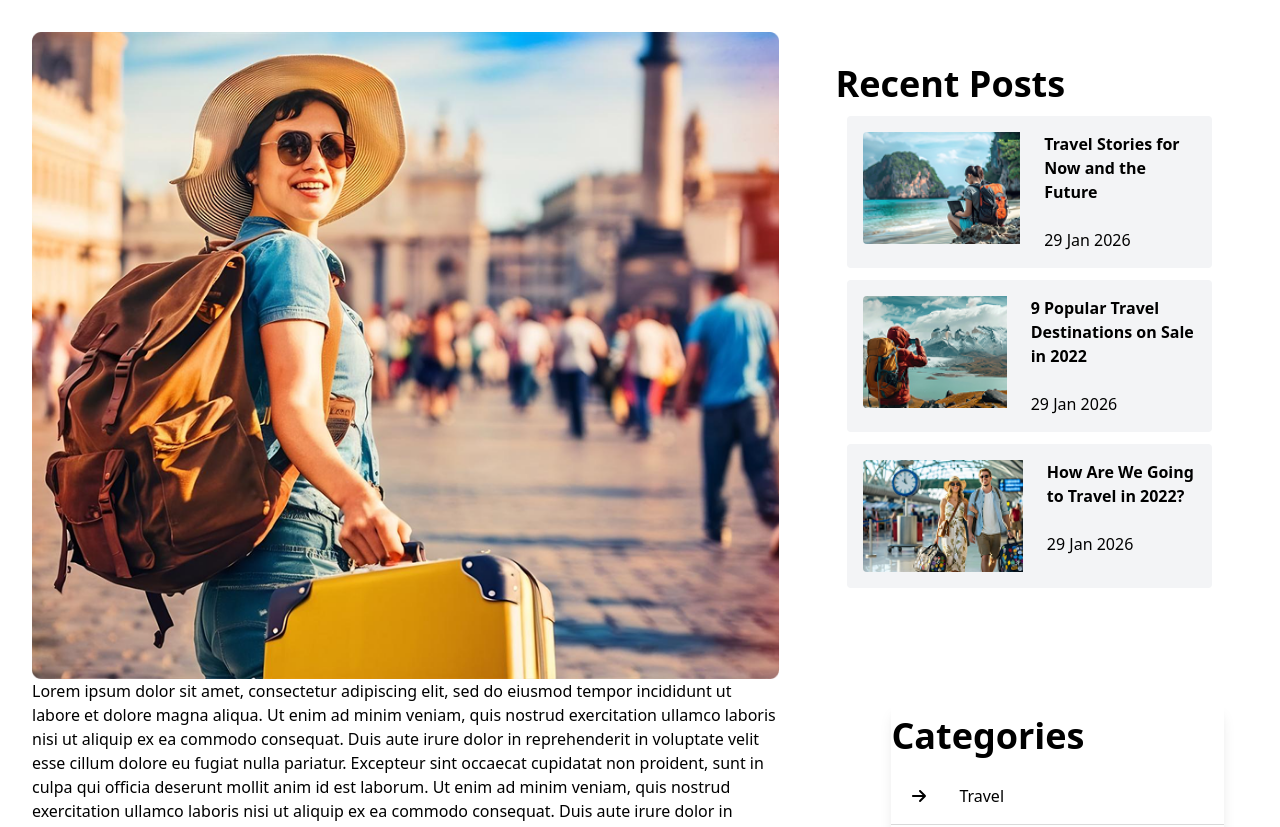
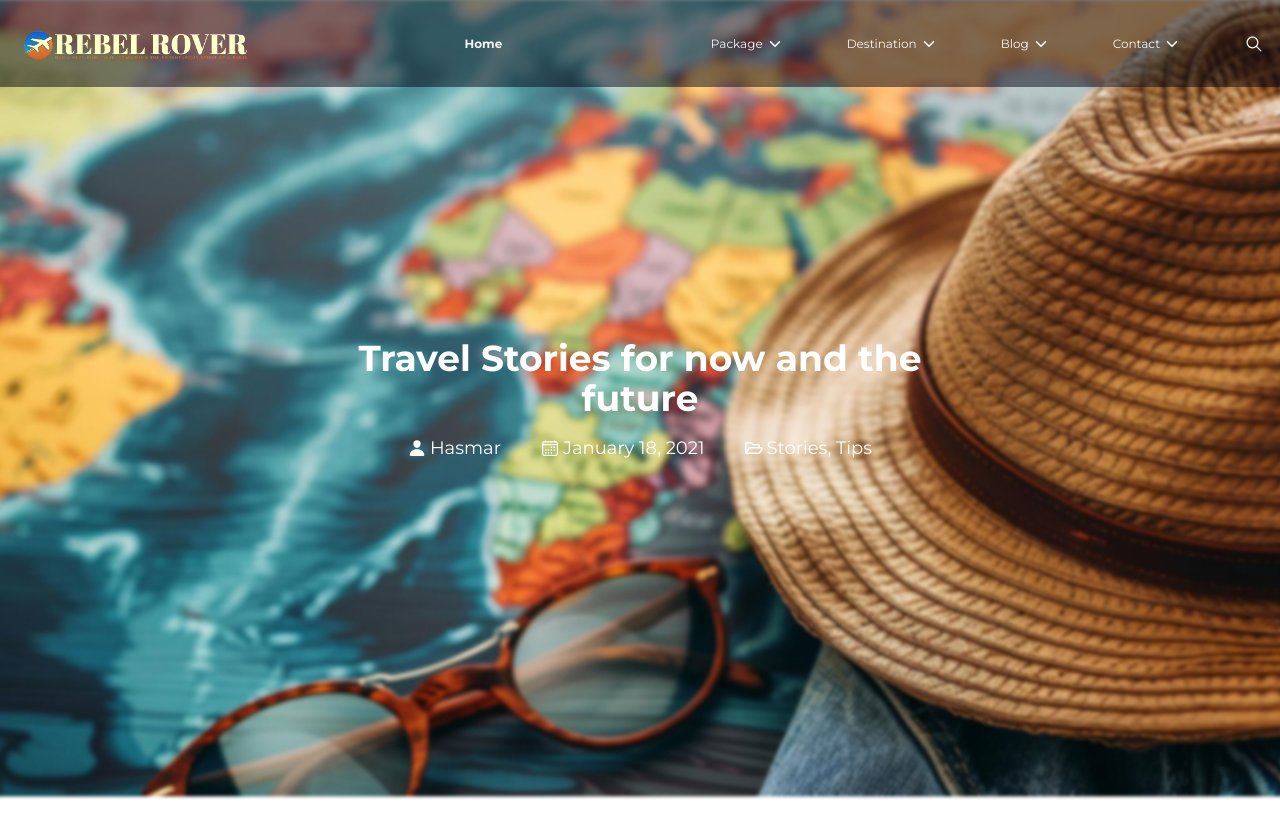
Before and after one commit to Olanakelbesa/GDG_Capstone_project_t10, a React (Vite) app: page / in a window 1280 px wide. Shown: the top 827 px of the page. Built offline with nearby package versions, Linux system fonts and the light colour scheme; a web font is replaced by a local one.

Commit message:
feat: adjusted file structure and added the header and footer to single blog page

```diff
--- a/package.json
+++ b/package.json
@@ -14,6 +14,7 @@
     "react": "^19.0.0",
     "react-dom": "^19.0.0",
     "react-icons": "^5.5.0",
+    "react-router-dom": "^7.5.0",
     "tailwindcss": "^4.1.3"
   },
   "devDependencies": {
--- a/src/App.jsx
+++ b/src/App.jsx
@@ -1,10 +1,8 @@
-import Front from "./components/Front";
-import Singleblog from "./components/Singleblog";
+import Singleblog from "./pages/Singleblog";
 function App() {
   return (
     <div>
       <Singleblog/>
-      <Front />
     </div>
   );
 }
--- a/src/components/Singleblog.jsx
+++ b/src/pages/Singleblog.jsx
@@ -1,10 +1,18 @@
-import Form_gdg from "../components/Singleblog_components/Form_gdg";
-import Recent_posts from "../components/Singleblog_components/Recent_posts";
-import Category_box from "../components/Singleblog_components/Category_box";
-import Black_box from "../components/Singleblog_components/Black_box";
+import Form_gdg from "../components/common/Form_gdg";
+import Category_box from "../components/common/Category_box";
+import Black_box from "../components/common/Black_box";
+import Recent_posts from "../components/common/Recent_posts";
+import Front from "../components/Front"
+import NavBar from "../components/NavBar";
 import { FaFacebook } from "react-icons/fa6";
 import { AiFillTwitterCircle } from "react-icons/ai";
 import { FaLinkedin } from "react-icons/fa";
+import { IoPerson } from "react-icons/io5";
+import { IoCalendarOutline } from "react-icons/io5";
+import { FaRegFolderOpen } from "react-icons/fa";
+
+
+
 
 function Singleblog() {
     const currentDate = new Date().toLocaleDateString("en-GB", {
@@ -32,6 +40,37 @@ function Singleblog() {
       ];
   return (
     <>
+      <div style={{
+                    backgroundImage: "url('/src/assets/unsplash_NXET8dOlKHU.png')",
+                    backgroundSize: "cover",
+                    backgroundRepeat: "no-repeat",
+                    backgroundPosition: "center",
+                    height: "100vh",
+                    position: "relative",
+                  }}
+                  className="relative font-['montserrat'] mb-20">
+      <div className="absolute top-0 left-0 w-full">
+        <NavBar />
+      </div>
+      <div className="absolute top-1/2 left-1/2 transform -translate-x-1/2 -translate-y-1/2 text-center text-white ">
+        <h1 className="text-4xl font-bold" >Travel Stories for now and the future</h1>
+        <div className="flex flex-row justify-center items-center gap-10 mt-4 text-lg">
+          <span className="flex items-center gap-1">
+            <IoPerson />
+            Hasmar
+          </span>
+          <span className="flex items-center gap-1">
+            <IoCalendarOutline />
+            January 18, 2021
+          </span>
+          <span className="flex items-center gap-1">
+            <FaRegFolderOpen />
+            Stories, Tips
+          </span>
+        </div>
+      </div>
+      </div>
+
       <div className="flex flex-col lg:flex-row h-full p-4 rounded-lg w-full">
 
         <div className="flex-initial w-full lg:w-2/3 h-full bg-white p-4 rounded-lg">
@@ -64,7 +103,7 @@ function Singleblog() {
               <FaLinkedin className="m-3 text-3xl" />
             </div>
           </div>
-          <hr />
+          <hr className="opacity-15"/>
         </div>
 
         <div className="flex flex-col lg:w-1/3 lg:mx-10 mx-4">
@@ -85,6 +124,7 @@ function Singleblog() {
       <div className="w-full lg:w-1/2 mt-10 px-4">
         <Form_gdg />
       </div>
+      <Front />
     </>
   );
 }
```
Also changed, not shown: src/assets/unsplash_NXET8dOlKHU.png (added), src/components/common/Black_box.jsx (renamed from src/components/Singleblog_components/Black_box.jsx), src/components/common/Category_box.jsx (renamed from src/components/Singleblog_components/Category_box.jsx), src/components/common/Form_gdg.jsx (renamed from src/components/Singleblog_components/Form_gdg.jsx), src/components/common/Recent_posts.jsx (renamed from src/components/Singleblog_components/Recent_posts.jsx), 1 other file (tests, documents, lock files or other folders).
